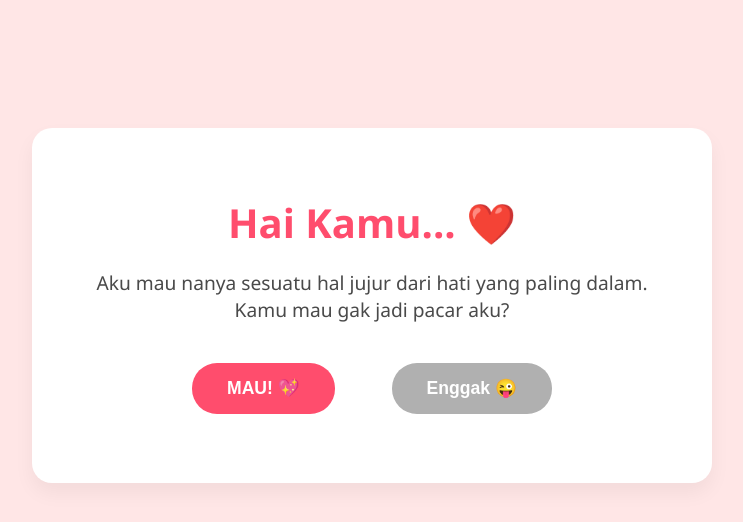
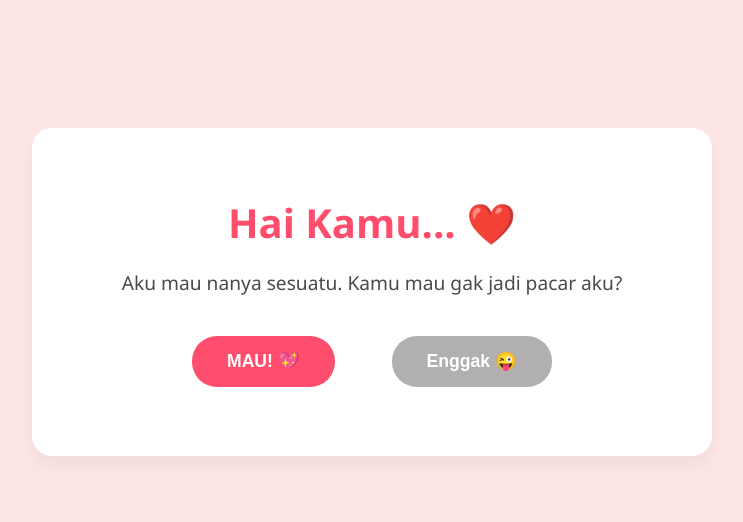
Before and after one commit to husnulf18/ciah, a Flask app: page / in a window 1280 px wide. Shown: the top 522 px of the page, without its empty margins (268-1011 px from the left). Run offline with Flask 3, Linux system fonts and the light colour scheme.

Commit message:
tambah file web love

```diff
--- a/templates/home.html
+++ b/templates/home.html
@@ -57,10 +57,10 @@
 
     <div class="container">
         <h1>Hai Kamu... ❤️</h1>
-        <p>Aku mau nanya sesuatu hal jujur dari hati yang paling dalam. Kamu mau gak jadi pacar aku?</p>
+        <p>Aku mau nanya sesuatu. Kamu mau gak jadi pacar aku?</p>
 
         <div class="btn-container">
-            <button id="btn-mau" onclick="alert('Yay! Makasih ya tapi aku gak mau 😜!')">MAU! 💖</button>
+            <button id="btn-mau" onclick="alert('Yay!  tapi boong 😜!')">MAU! 💖</button>
 
             <button id="btn-ga" onmouseover="pindahTombol()" onclick="pindahTombol()">Enggak 😜</button>
         </div>
```
